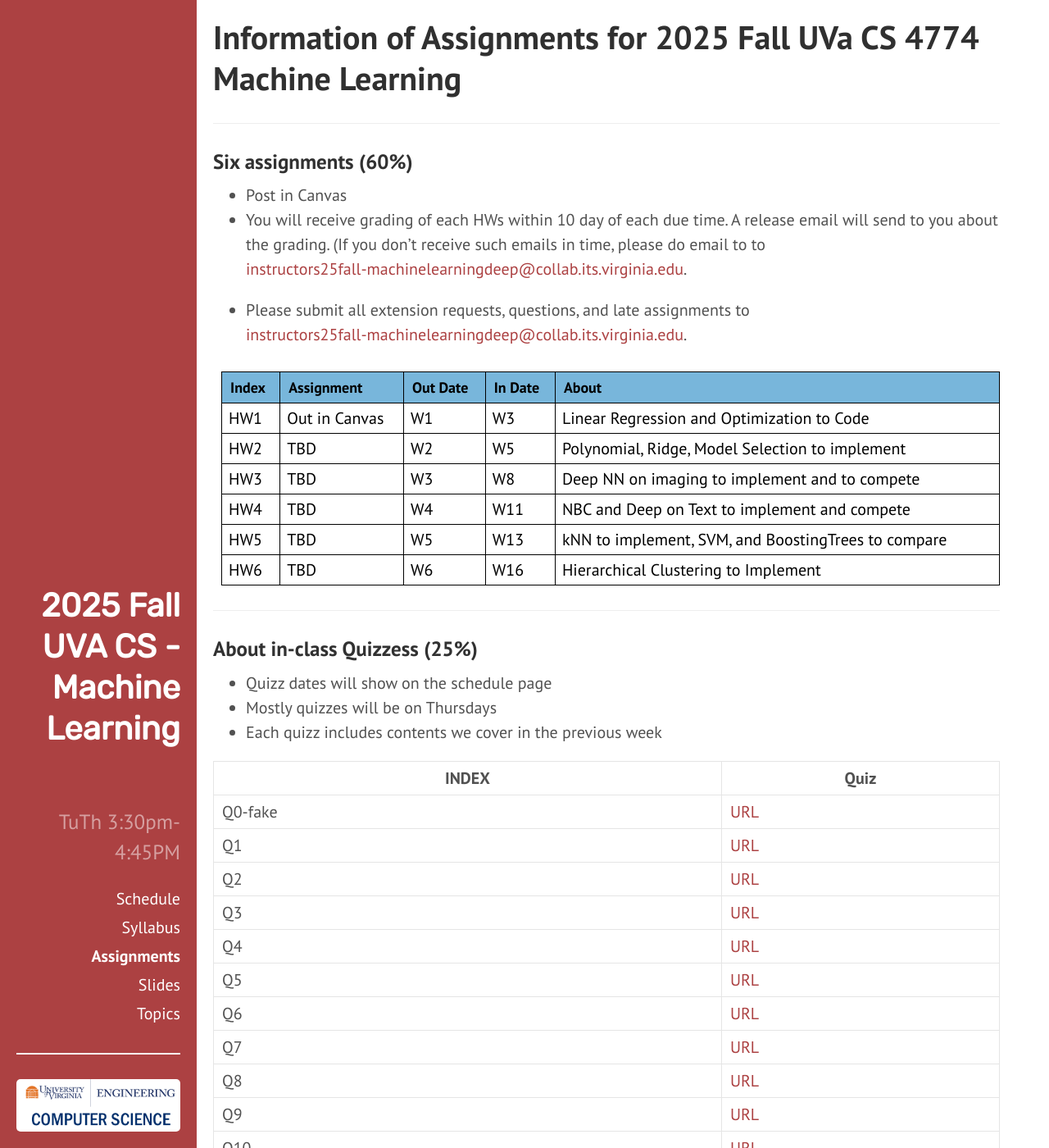
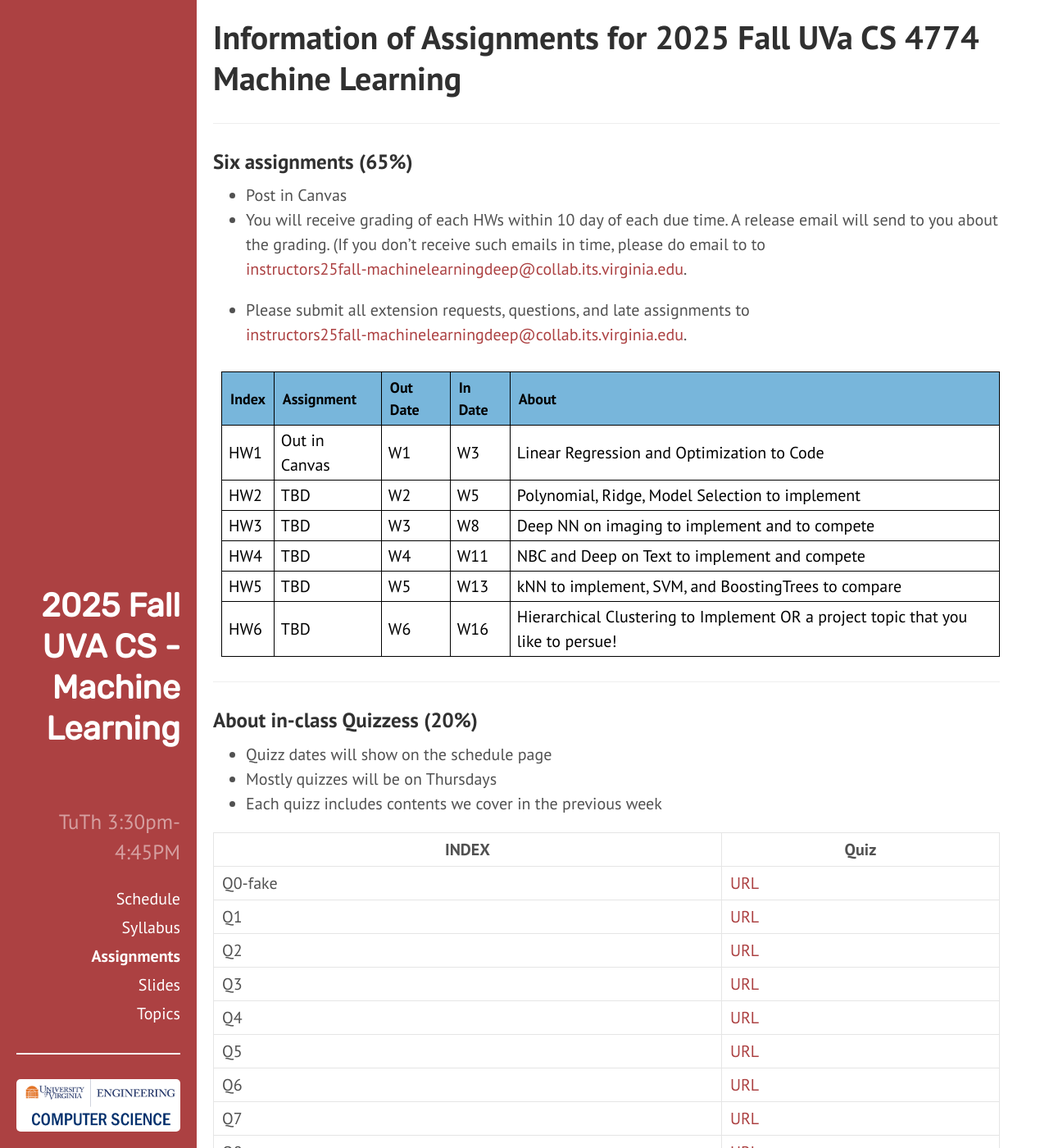
Before and after one commit to qiyanjun/2025Fall-UVA-CS-MachineLearningDeep, a Jekyll site: the page built from Assignments.md, in a window 1280 px wide and 1400 px high. Shown: the whole window at 82% size. Built offline with Jekyll 4.4.1, drawn with Linux system fonts in a browser that asks for light colours; some of the changed text lies outside the part shown.

Commit message:
update assessment

```diff
--- a/Assignments.md
+++ b/Assignments.md
@@ -6,7 +6,7 @@
 
 <hr>
 
-### Six assignments (60%)
+### Six assignments (65%)
 + Post in Canvas
 + You will receive grading of each HWs within 10 day of each due time. A release email will send to you about the grading. (If you don’t receive such emails in time, please do email to to <br>
 [instructors25fall-machinelearningdeep@collab.its.virginia.edu](mailto:instructors25fall-machinelearningdeep@collab.its.virginia.edu).
@@ -66,13 +66,13 @@
   <td>TBD</td>
   <td>W6</td>
   <td>W16</td>
-  <td> Hierarchical Clustering to Implement</td>
+  <td> Hierarchical Clustering to Implement OR a project topic that you like to persue! </td>
 </tr>
 </table>
 
 <hr>
 
-### About in-class Quizzess (25%)
+### About in-class Quizzess (20%)
 + Quizz dates will show on the schedule page
 + Mostly quizzes will be on Thursdays
 + Each quizz includes contents we cover in the previous week
@@ -94,3 +94,8 @@
 | Q11   | [URL]() |
 | Q12   | [URL]() |
 | Q-makeup   | [URL]() |
+
+
+### About Final Exam (15%)
++ Details to come
++ Closed book
```
Also changed, not shown: About.md (+1 -2 lines).
